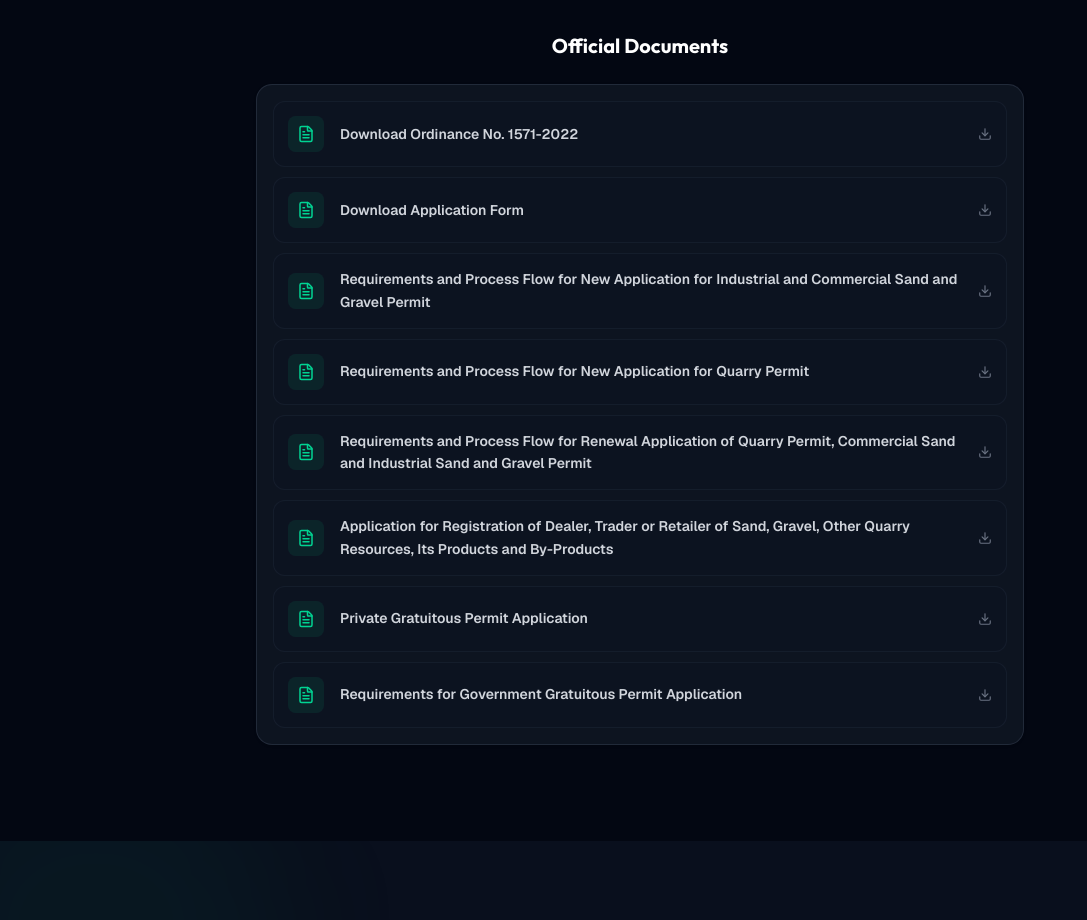
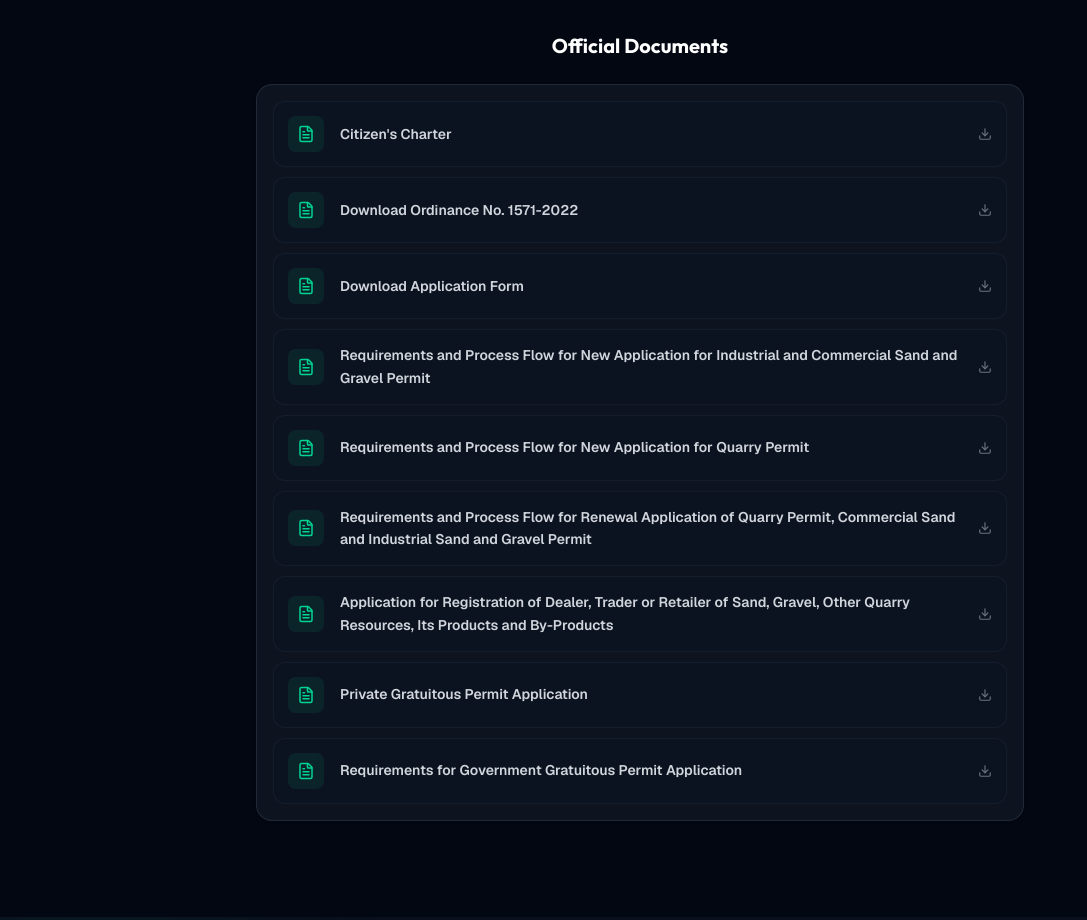
Before and after one commit to angelorabaya/PLENROLANDINGPAGE, a Next.js app: page / in a window 1280 px wide. Shown: the part 7280-8200 px from the top of the page, without its empty margins (0-1087 px from the left). Built offline with nearby package versions, Linux system fonts and the light colour scheme.

Commit message:
feat: add Citizen's Charter to public resources section

```diff
--- a/src/components/landing/resources-section.tsx
+++ b/src/components/landing/resources-section.tsx
@@ -4,6 +4,10 @@ import { motion } from 'framer-motion'
 import { Download, FileText } from 'lucide-react'
 
 const additionalDownloads = [
+  {
+    name: "Citizen's Charter",
+    url: '/citizencharter.pdf',
+  },
   {
     name: 'Download Ordinance No. 1571-2022',
     url: '/ordinance.pdf',
```
Also changed, not shown: 1 other file (tests, documents, lock files or other folders).
